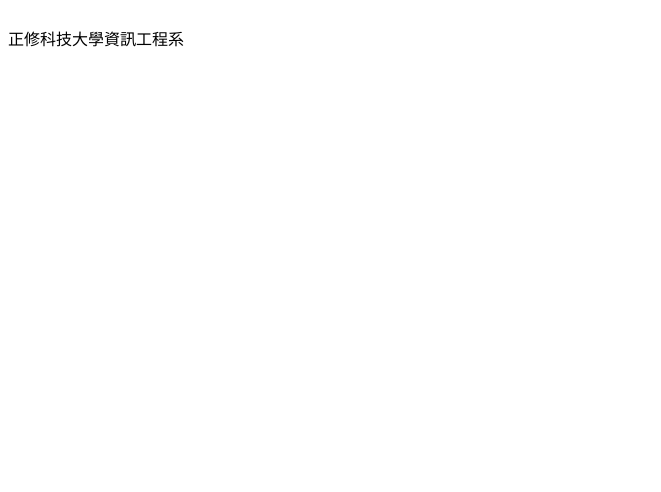
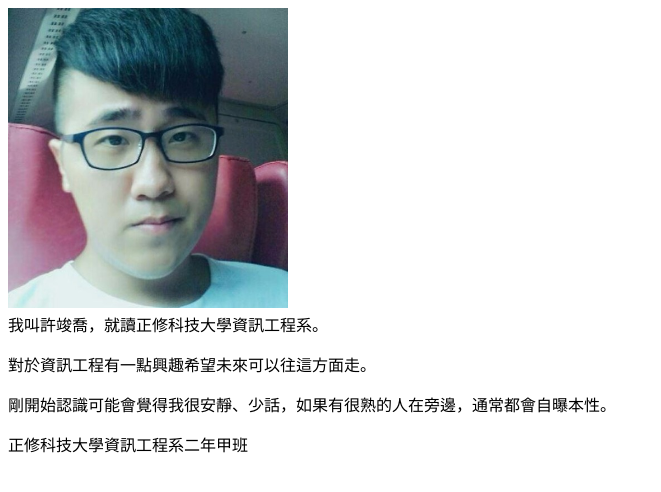
Before and after one commit to chris19970826/chris19970826.github.io, a plain HTML site: page index.html in a window 1280 px wide. Shown: the whole page, without its empty margins (0-661 px from the left). Drawn offline with Linux system fonts and the light colour scheme.

Commit message:
Add files via upload

```diff
--- a/index.html
+++ b/index.html
@@ -6,11 +6,17 @@
   </head>
   <body>
     <header>
-      <img src="" alt="" />
+      <img src="40418134.jpeg" alt="許竣喬的照片" width="280" height="300" />
     </header>
 <section>
+   <font>我叫許竣喬，就讀正修科技大學資訊工程系。</font>
+   <p>
+   <font>對於資訊工程有一點興趣希望未來可以往這方面走。</font>
+   <p>
+   <font>剛開始認識可能會覺得我很安靜、少話，如果有很熟的人在旁邊，通常都會自曝本性。</font>
 
 </section>
-<footer>正修科技大學資訊工程系</footer>
+<footer>正修科技大學資訊工程系二年甲班</footer>
+
   </body>
 </html>
```
Also changed, not shown: 40418134.jpeg (added).
